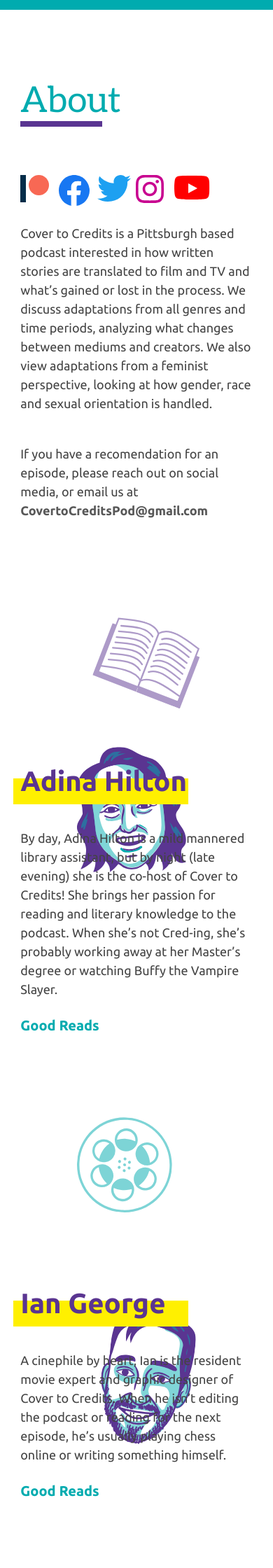
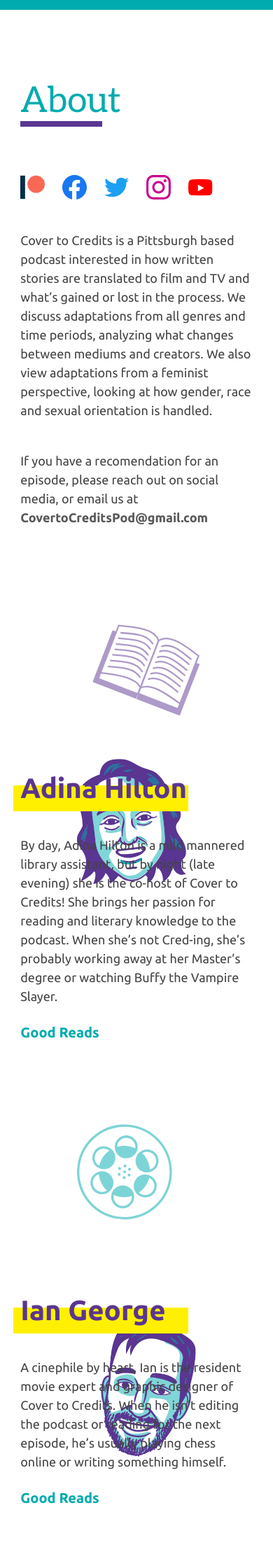
Before and after one commit to benjithaimmortal/cover2creds, a Jekyll site: the page built from index.html, in a window 390 px wide. Shown: the part 1532-3772 px from the top of the page at 70% size. Built offline with Jekyll 4.4.1, drawn with Linux system fonts in a browser that asks for light colours.

Commit message:
better icon spacing, mobile

```diff
--- a/_sass/main.scss
+++ b/_sass/main.scss
@@ -407,6 +407,7 @@ nav {
         .social {
             padding: 10px 0 0 80px;
             border-left: solid 1px $light-gray;
+            .icon img { width: 100%; height: 100%; }
         }
     }
     p {
@@ -772,13 +773,6 @@ footer {
             margin-left: 5%;
         }
     }
-    .social {
-        .icon {
-            width: 25px;
-            height: 25px;
-            margin-right: 30px;
-        }
-    }
     .people {
         .adina-flex, .ian-flex {
             flex-direction: column;
@@ -802,6 +796,17 @@ footer {
     }
     .mobile-player {
         display: block;
+    }
+}
+
+@media (max-width: 500px) {
+    .social {
+        .icon {
+            margin-right: 30px;
+            &:last-of-type {
+                margin-right: 0;
+            }
+        }
     }
 }
 
@@ -833,3 +838,11 @@ footer {
         padding-top: 100px;
     }
 }
+
+@media (max-width: 400px) {
+    .social .icon {
+        width: 35px;
+        height: 35px;
+        margin-right: 25px;
+    }
+}
```
